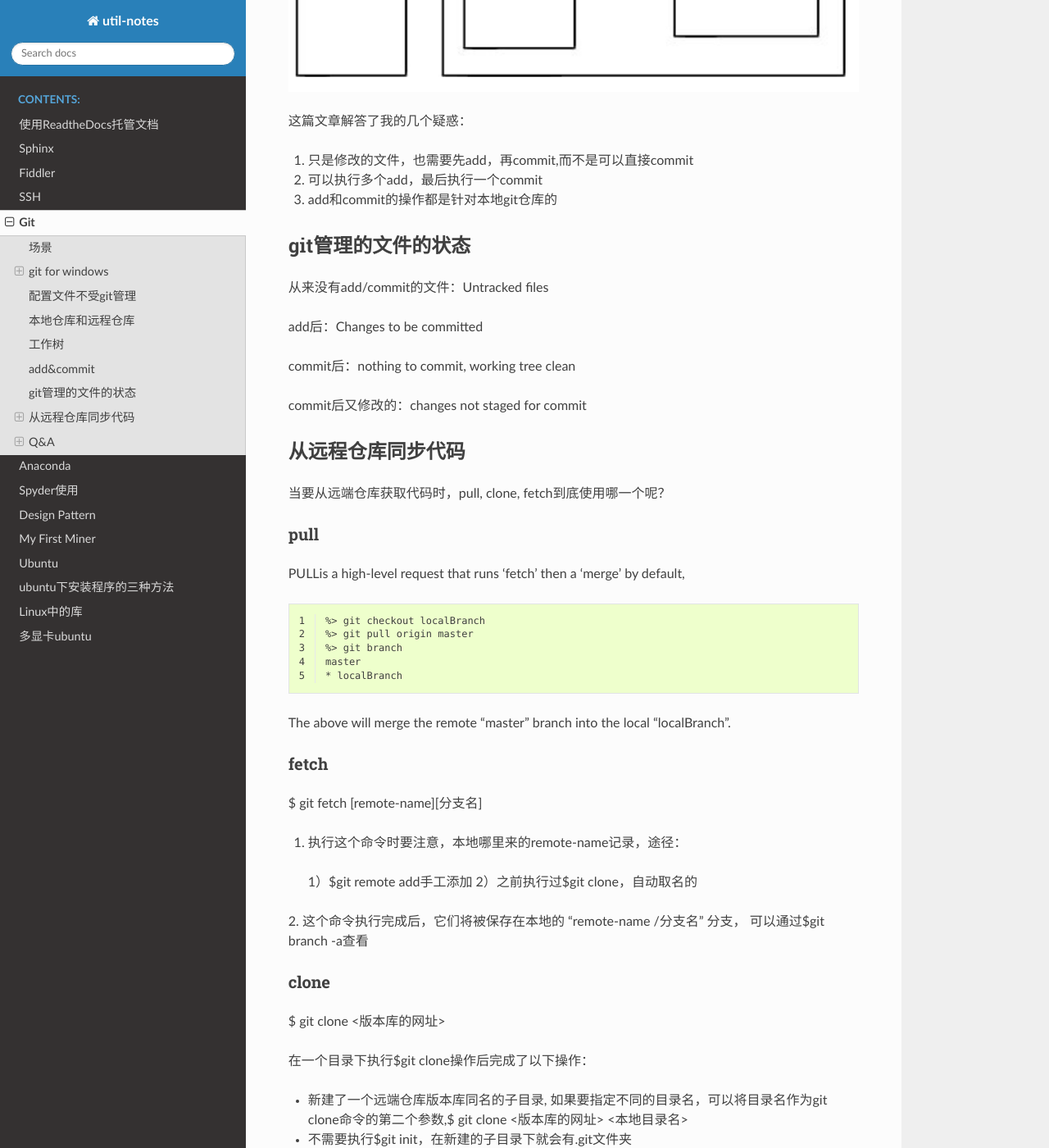
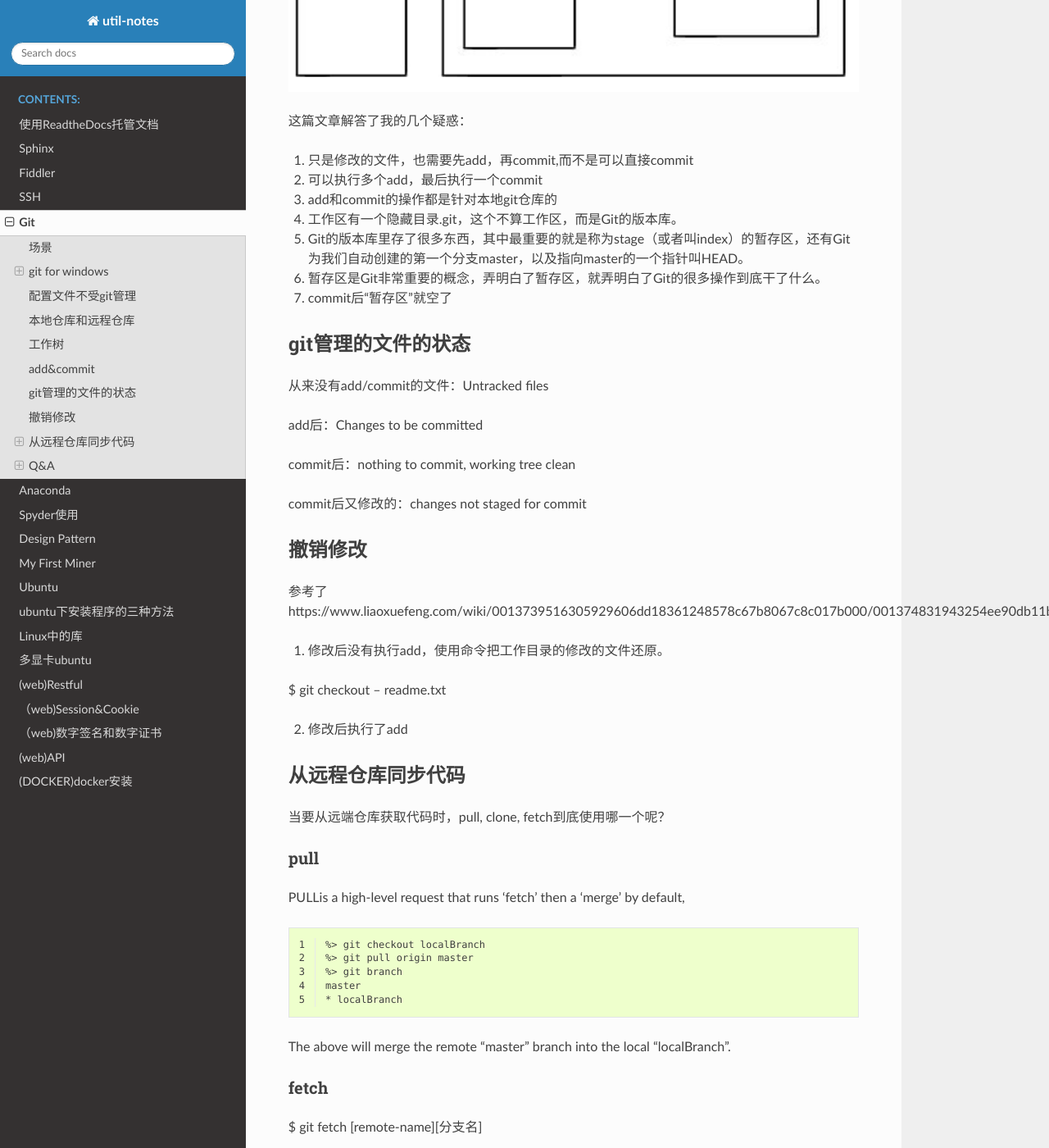
Before and after one commit to yiwenliu/util-notes, a Sphinx documentation site: the page built from source/git.rst, in a window 1280 px wide and 1400 px high, scrolled down 2922 px. Shown: the whole window at 82% size. Built offline with Sphinx 7.4.7 and the Read the Docs theme 2.0.0, drawn with Linux system fonts in a browser that asks for light colours.

Commit message:
20191213

```diff
--- a/source/git.rst
+++ b/source/git.rst
@@ -79,6 +79,10 @@ git add和git commit的实际作用是和Git的结构设计紧密相关，详见
 1. 只是修改的文件，也需要先add，再commit,而不是可以直接commit
 2. 可以执行多个add，最后执行一个commit
 3. add和commit的操作都是针对本地git仓库的
+4. 工作区有一个隐藏目录.git，这个不算工作区，而是Git的版本库。
+5. Git的版本库里存了很多东西，其中最重要的就是称为stage（或者叫index）的暂存区，还有Git为我们自动创建的第一个分支master，以及指向master的一个指针叫HEAD。
+6. 暂存区是Git非常重要的概念，弄明白了暂存区，就弄明白了Git的很多操作到底干了什么。
+7. commit后“暂存区”就空了
 
 git管理的文件的状态
 ---------------------
@@ -89,6 +93,17 @@ add后：Changes to be committed
 commit后：nothing to commit, working tree clean
 
 commit后又修改的：changes not staged for commit
+
+撤销修改
+-----------
+参考了https://www.liaoxuefeng.com/wiki/0013739516305929606dd18361248578c67b8067c8c017b000/001374831943254ee90db11b13d4ba9a73b9047f4fb968d000
+
+1. 修改后没有执行add，使用命令把工作目录的修改的文件还原。
+
+$ git checkout -- readme.txt
+
+2. 修改后执行了add
+
 
 从远程仓库同步代码
 ------------------
--- a/source/index.rst
+++ b/source/index.rst
@@ -23,6 +23,11 @@ Welcome to util-notes's documentation!
    ubuntu/package-installation
    ubuntu/library
    ubuntu/multi-gpu
+   web/rest
+   web/session
+   web/安全传输.rst
+   web/api.rst
+   docker/install.rst
 
 
 
--- /dev/null
+++ b/source/web/安全传输.rst
@@ -0,0 +1,11 @@
+（web)数字签名和数字证书
+============================
+
+http://www.ruanyifeng.com/blog/2011/08/what_is_a_digital_signature.html
+
+基本概念
+----------
+密钥（secret key）——秘密的钥匙，是对称加密算法（Symmetric encryption）中的概念
+
+- 私钥（private key）——私有的钥匙；
+- 公钥（public key）——公开的钥匙。
```
Also changed, not shown: source/docker/install.rst (added, +7 -0 lines), source/web/api.rst (added, +24 -0 lines), source/web/rest.rst (added, +65 -0 lines), source/web/session.rst (added, +14 -0 lines), source/_images/Cookie_Session001.png (added), source/_images/refresh_token.jpg (added).
